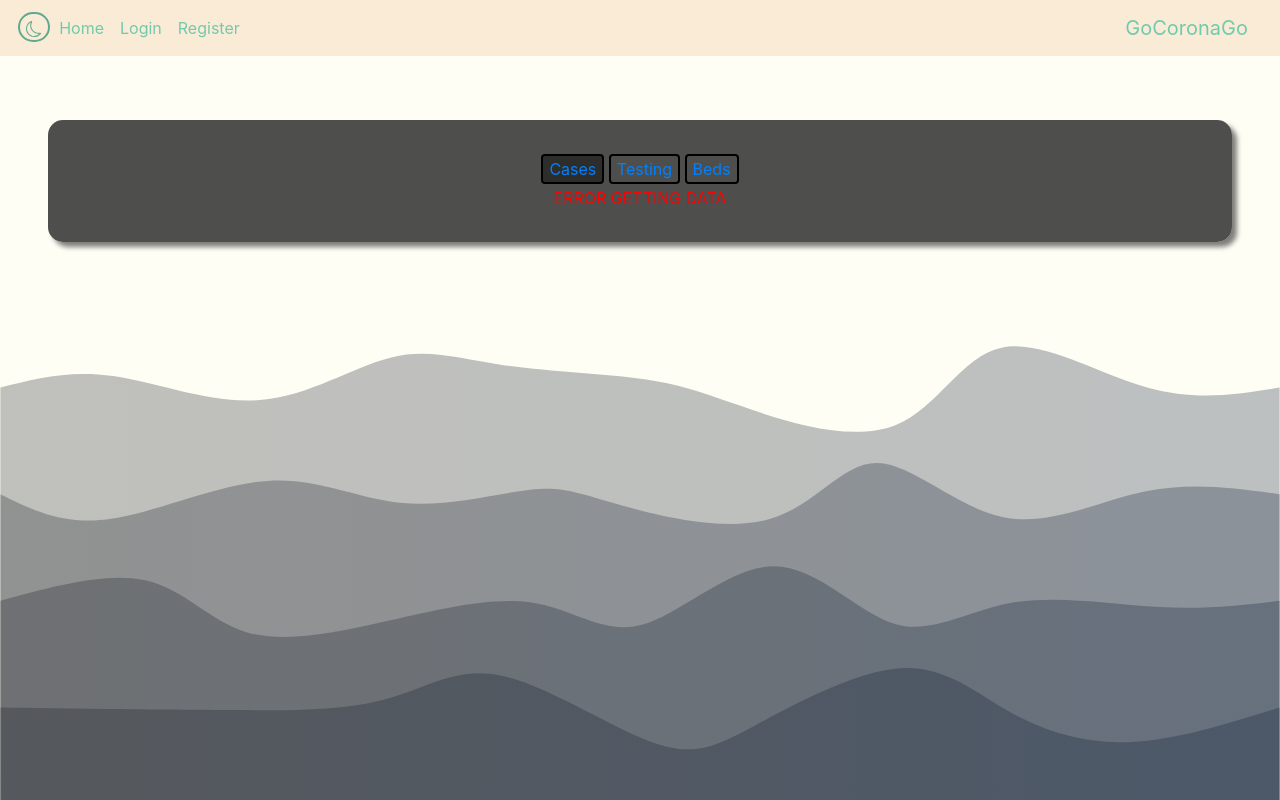
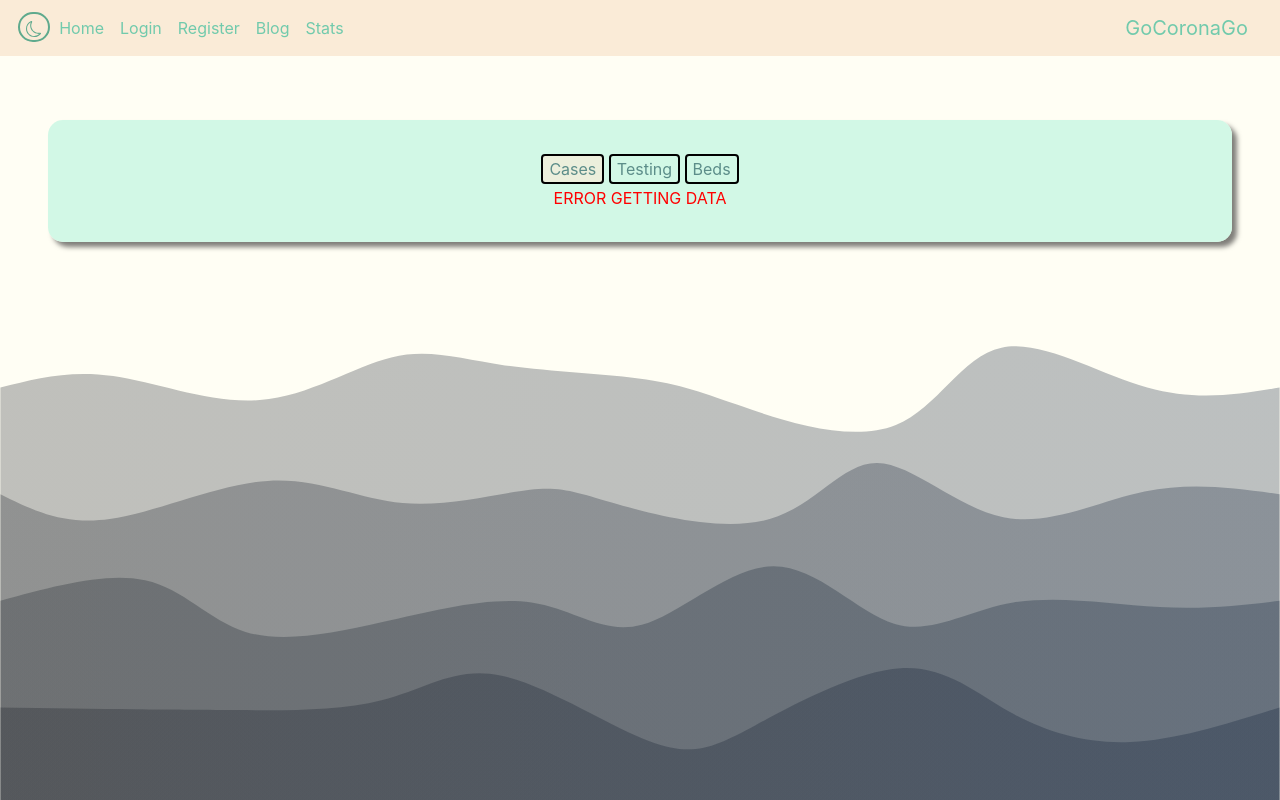
Before and after one commit to GoCoronaGo7/GoCoronaGo, a Flask app: page /stats in a window 1280 px wide. Run offline with Flask 2, Linux system fonts and the light colour scheme; some libraries are stand-ins or nearby versions.

Commit message:
Css overhaul

```diff
--- a/static/css/lightmode.css
+++ b/static/css/lightmode.css
@@ -15,7 +15,7 @@ body {
 }
 
 form {
-	background: #A7D7C5;
+	background: #caf7e3d8;
     font-style: italic;
     font-family: -apple-system, BlinkMacSystemFont, 'Segoe UI', Roboto, Oxygen, Ubuntu, Cantarell, 'Open Sans', 'Helvetica Neue', sans-serif;
     padding-bottom: 20px;
@@ -47,31 +47,39 @@ svg {
 #darkwaves { display: none;}
 
 label {
-    color: #00ADB5;
+    color:  #5C8D89;
 }
 
 p, span {
-    color: #1f969c
+    color:  #5C8D89;
 }
 
 h1 {
-    color:#0bf3ff;
+    color: #5C8D89;
 }
 
 h3 {
-    color: #00bdc7
+    color: #5C8D89;
 }
 
 .highlight, #regionalData {
-    border-color: #0bf3ff;
+    border-color: #A7D7C5;
 }
 
 button.active {
-    background-color: #0000006d;
+    background-color: #faebd7ab;
 }
 
 
+li {
+    color:#A7D7C5;
+}
 
-li {
-    color:rgb(0, 187, 255);
+#statsHolder{
+    background-color:#caf7e3d8;
+    box-shadow: 5px 5px 5px rgba(0.2, 0.2, 0.2, 0.5);
 }
+
+button{
+    color:#5C8D89;
+}
--- a/static/css/main.css
+++ b/static/css/main.css
@@ -85,8 +85,6 @@ ul {
 	justify-content: center;
 	align-items: center;
 	flex-flow: column;
-	background-color: #262626d0;
-	box-shadow: 5px 5px 5px rgba(0.2, 0.2, 0.2, 0.5);
 	margin-top: -5rem;
 	margin-left: 3rem;
 	margin-right: 3rem;
@@ -127,7 +125,6 @@ button {
 	border-radius: 4px;
 	background-color: transparent;
 	border-style: solid;
-	color: #0080ff
 }
 
 button:active {
--- a/templates/base.html
+++ b/templates/base.html
@@ -62,6 +62,14 @@
           <a class="nav-link" href="{{url_for('register')}}">Register</a>
         </li>
 
+        <li class="nav-item">
+          <a class="nav-link" href="{{url_for('blog')}}">Blog</a>
+        </li>
+
+        <li class="nav-item">
+          <a class="nav-link" href="{{url_for('stats')}}">Stats</a>
+        </li>
+
       </ul>
     </div>
 
```
Also changed, not shown: static/css/darkmode.css (+7 -0 lines).
